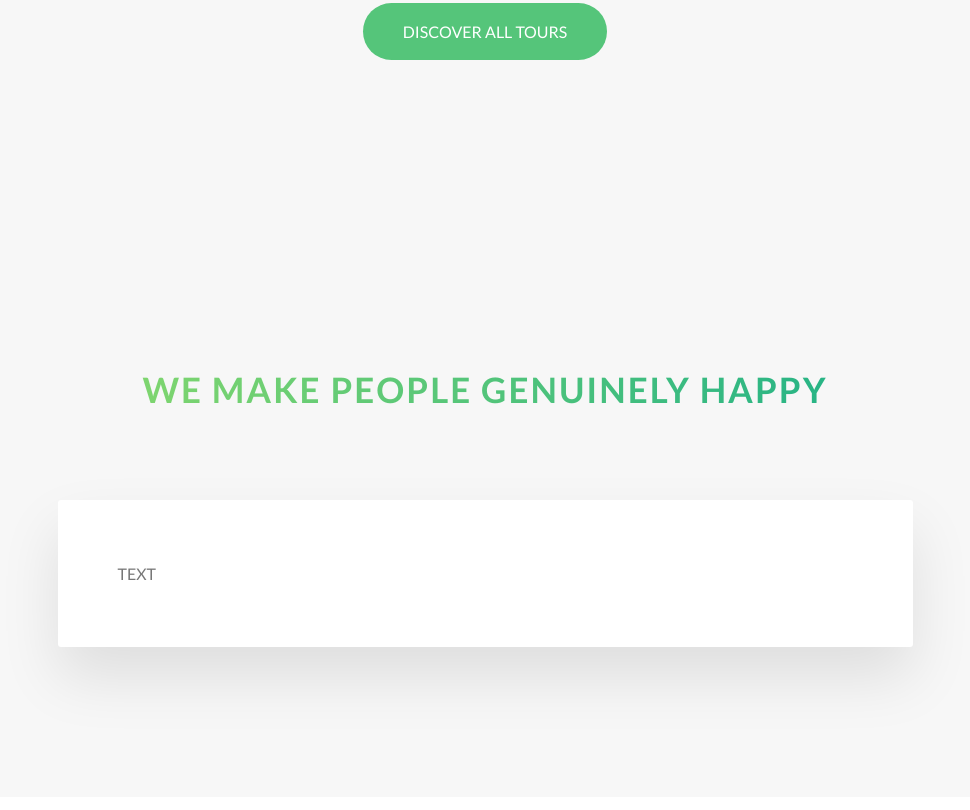
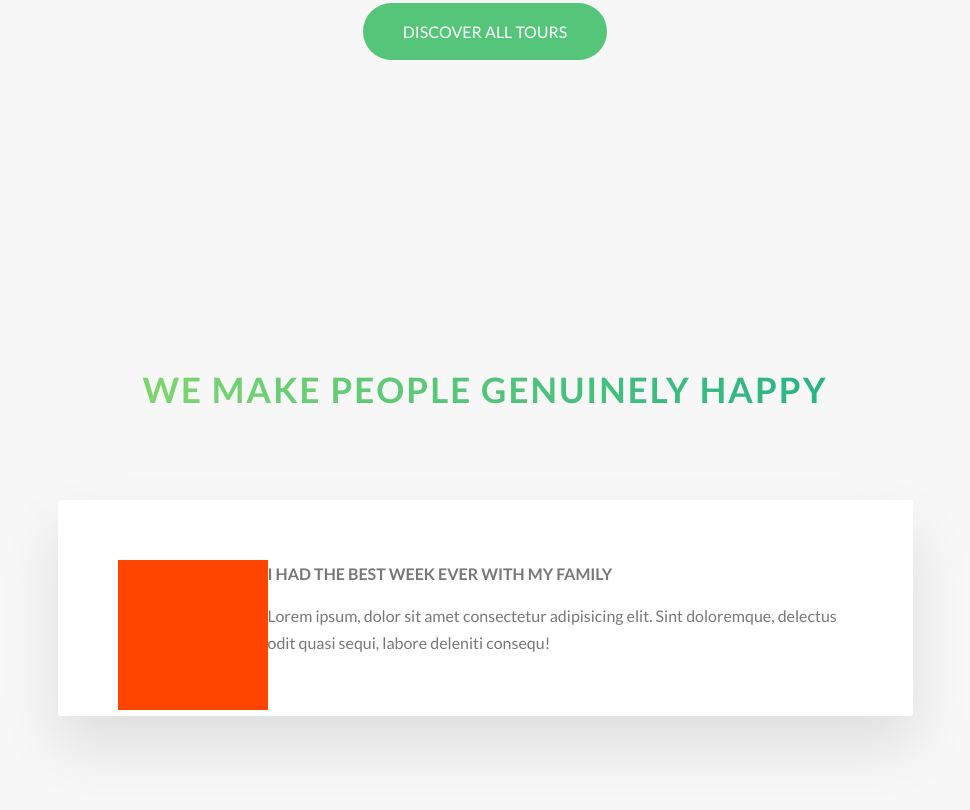
Before and after one commit to rossdalyNCI/outdoorsSite, a website: page index.html in a window 1280 px wide. Shown: the part 3104-3914 px from the top of the page, without its empty margins (155-1125 px from the left). Drawn offline with Linux system fonts and the light colour scheme.

Commit message:
added in customer reviews section

```diff
--- a/index.html
+++ b/index.html
@@ -221,7 +221,17 @@
 
                 <div class="row">
                     <div class="story">
-                        TEXT
+                        <figure class="story__shape">
+
+                        </figure>
+                        <div class="story__text">
+                            <h3 class="heading-tertiary u-margin-bottom-small">
+                                I had the best week ever with my family
+                            </h3>
+                            <p>
+                                Lorem ipsum, dolor sit amet consectetur adipisicing elit. Sint doloremque, delectus odit quasi sequi, labore deleniti consequ!
+                            </p>
+                        </div>
                     </div>
                 </div>
             </section>
--- a/sass/components/_story.scss
+++ b/sass/components/_story.scss
@@ -5,4 +5,12 @@
     background-color: $color-white;
     border-radius: 3px;
     padding: 6rem;
+    font-size: $default-font-size;
+
+    &__shape {
+        width: 15rem;
+        height: 15rem;
+        background-color: orangered;
+        float: left;
+    }
 }
```
Also changed, not shown: css/style.css, sass/pages/_home.scss (line endings or trailing spaces).
